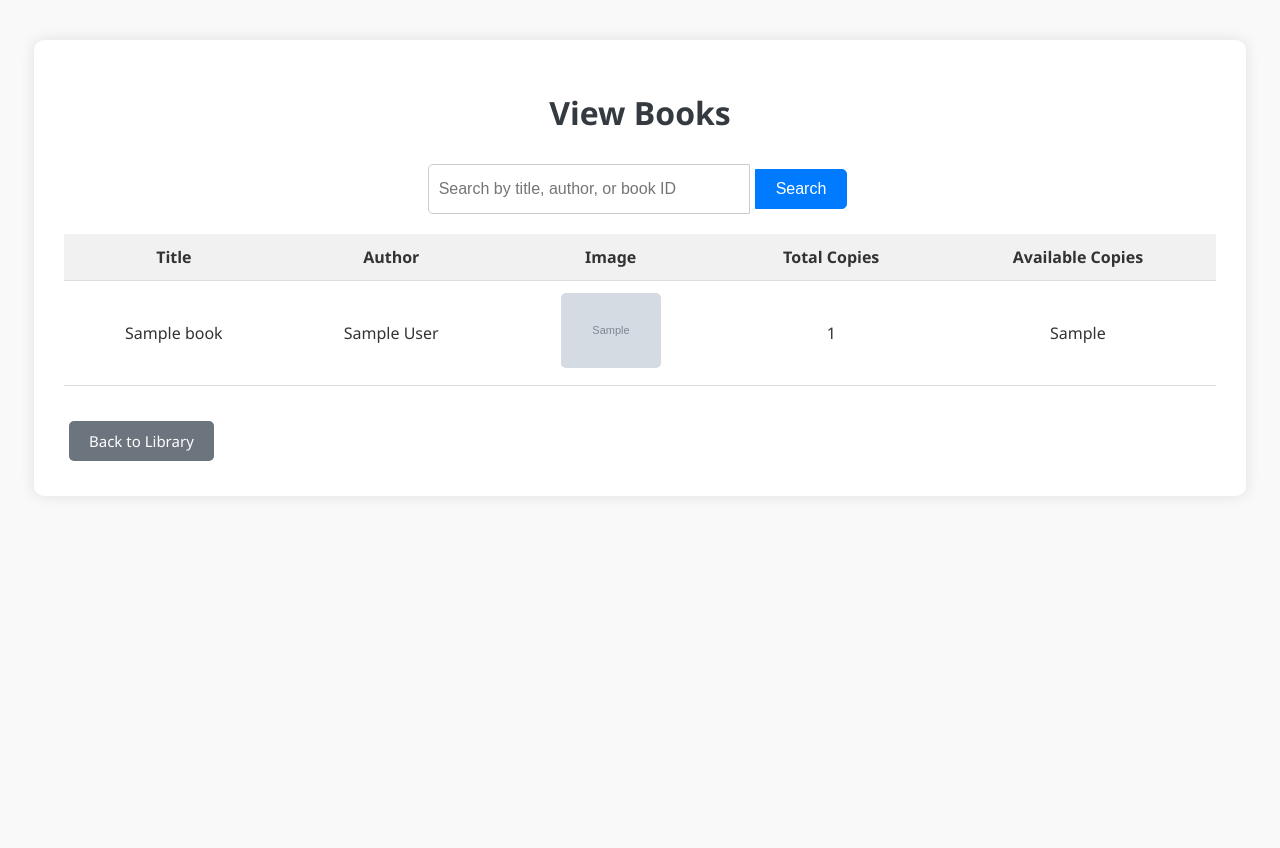
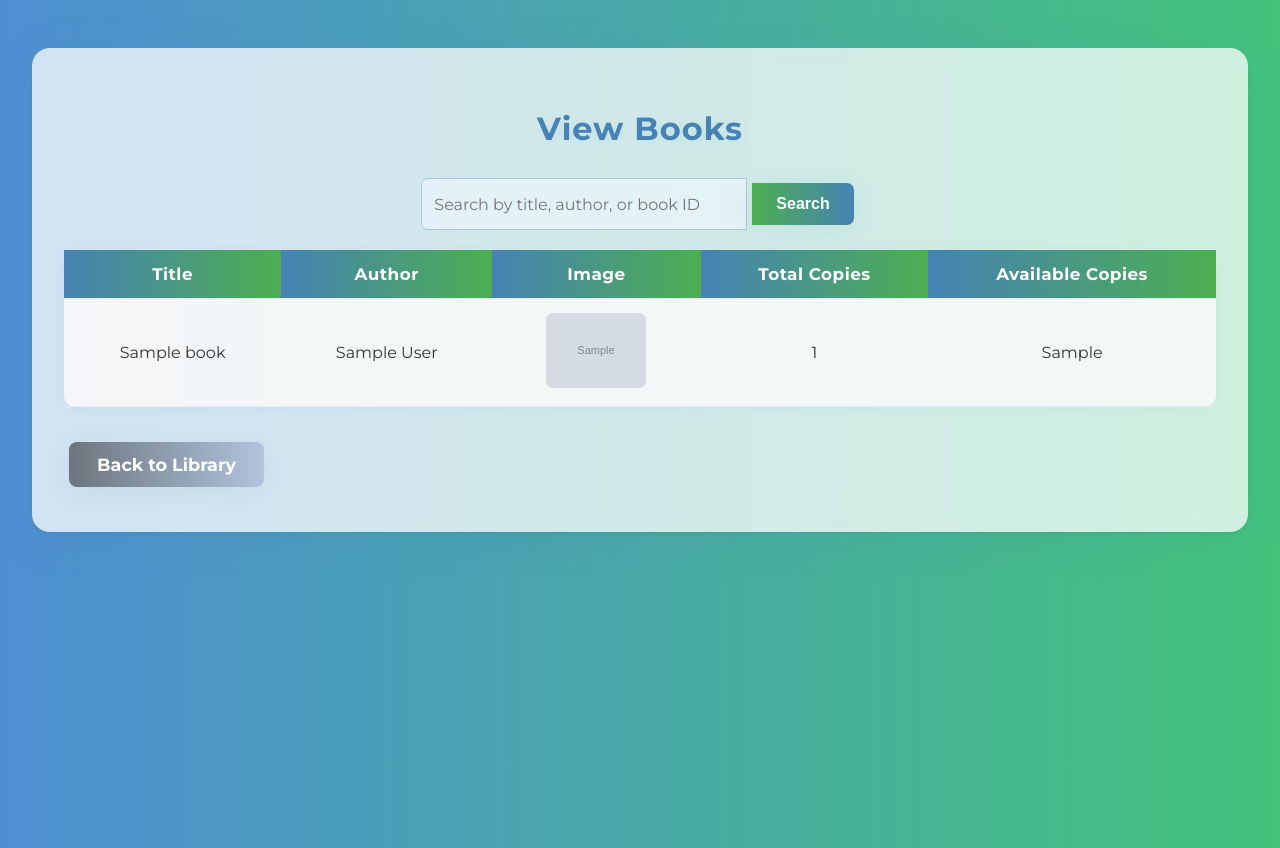
Before and after one commit to vidved123/MyLibrary, a Python web app: template templates/view_books.html in a window 1280 px wide. Before the commit the page ends 461 px from the top, so only its background shows below. Run offline with Jinja, Linux system fonts and the light colour scheme; the template is opened without the code that fills it: most values are stand-ins (such as "Sample title", 1, 10 or a date in 2020); grey boxes marked "Sample" are stand-in pictures.

Commit message:
Update ViewBooks.css

```diff
--- a/static/css/ViewBooks.css
+++ b/static/css/ViewBooks.css
@@ -1,26 +1,51 @@
-/* General page layout */
+@import url('https://fonts.googleapis.com/css2?family=Montserrat:wght@400;700&display=swap');
+
 body {
-    font-family: 'Segoe UI', Tahoma, Geneva, Verdana, sans-serif;
-    background-color: #f9f9f9;
+    font-family: 'Montserrat', 'Segoe UI', Tahoma, Geneva, Verdana, sans-serif;
+    background: linear-gradient(90deg, #4e8fd3 0%, #43c37b 100%);
     margin: 0;
     padding: 0;
     color: #333;
+    min-height: 100vh;
+    animation: fadeInBody 1s ease;
+}
+
+@keyframes fadeInBody {
+    from { opacity: 0; }
+    to { opacity: 1; }
 }
 
 .container {
     width: 90%;
     max-width: 1200px;
-    margin: 40px auto;
-    background: #fff;
-    padding: 30px;
-    border-radius: 10px;
-    box-shadow: 0 0 15px rgba(0,0,0,0.1);
+    margin: 48px auto;
+    background: rgba(255, 255, 255, 0.75);
+    padding: 40px 32px;
+    border-radius: 18px;
+    box-shadow: 0 8px 40px rgba(70, 130, 180, 0.13), 0 1.5px 4px rgba(0,0,0,0.07);
+    backdrop-filter: blur(8px);
+    animation: fadeInUp 1s 0.2s both;
+}
+
+@keyframes fadeInUp {
+    from { opacity: 0; transform: translateY(40px); }
+    to { opacity: 1; transform: translateY(0); }
 }
 
 h1 {
     text-align: center;
     margin-bottom: 30px;
-    color: #343a40;
+    color: #4682b4;
+    font-size: 2em;
+    font-weight: 700;
+    letter-spacing: 1px;
+    text-shadow: 1px 2px 12px rgba(70, 130, 180, 0.10);
+    animation: fadeInDown 1s 0.3s both;
+}
+
+@keyframes fadeInDown {
+    from { opacity: 0; transform: translateY(-30px); }
+    to { opacity: 1; transform: translateY(0); }
 }
 
 /* Search Form */
@@ -31,26 +56,41 @@ h1 {
 }
 
 .search-form input[type="text"] {
-    padding: 10px;
+    padding: 12px;
     font-size: 16px;
     width: 300px;
-    border: 1px solid #ccc;
-    border-radius: 5px 0 0 5px;
+    border: 1.5px solid #b0c4de;
+    border-radius: 7px 0 0 7px;
+    outline: none;
+    background: rgba(240, 248, 255, 0.6);
+    transition: border-color 0.3s, box-shadow 0.3s, background 0.3s;
+    font-family: inherit;
+}
+
+.search-form input[type="text"]:focus {
+    border-color: #4682b4;
+    background: #fff;
+    box-shadow: 0 0 0 2px #b0c4de33;
+}
+
+.search-form button {
+    padding: 12px 24px;
+    font-size: 16px;
+    background: linear-gradient(90deg, #4CAF50 0%, #4682b4 100%);
+    color: white;
+    border: none;
+    border-radius: 0 7px 7px 0;
+    cursor: pointer;
+    font-weight: 600;
+    box-shadow: 0 4px 24px rgba(70, 130, 180, 0.10);
+    transition: background 0.3s, transform 0.3s, box-shadow 0.3s;
     outline: none;
 }
 
-.search-form button {
-    padding: 10px 20px;
-    font-size: 16px;
-    background-color: #007bff;
-    color: white;
-    border: 1px solid #007bff;
-    border-radius: 0 5px 5px 0;
-    cursor: pointer;
-}
-
 .search-form button:hover {
-    background-color: #0056b3;
+    background: linear-gradient(90deg, #45a049 0%, #357ab8 100%);
+    box-shadow: 0 8px 32px rgba(70, 130, 180, 0.18);
+    transform: translateY(-2px) scale(1.03);
 }
 
 /* Table styling */
@@ -58,56 +98,75 @@ table {
     width: 100%;
     border-collapse: collapse;
     margin-bottom: 30px;
+    background: rgba(250,250,250,0.85);
+    border-radius: 12px;
+    box-shadow: 0 2px 12px rgba(70, 130, 180, 0.07);
+    animation: fadeIn 1s 0.5s both;
+}
+
+@keyframes fadeIn {
+    from { opacity: 0; }
+    to { opacity: 1; }
 }
 
 table th,
 table td {
-    padding: 12px 15px;
+    padding: 14px 18px;
     text-align: center;
-    border-bottom: 1px solid #ddd;
+    border-bottom: 1px solid #e0eafc;
 }
 
 table th {
-    background-color: #f1f1f1;
+    background: linear-gradient(90deg, #4682b4 0%, #4CAF50 100%);
+    color: #fff;
     font-weight: bold;
+    font-size: 1.05em;
+    letter-spacing: 0.5px;
 }
 
 table img {
     max-width: 100px;
     height: auto;
-    border-radius: 5px;
+    border-radius: 7px;
 }
 
 /* Buttons */
 button,
 a.back-button {
-    padding: 10px 20px;
-    font-size: 15px;
+    padding: 12px 28px;
+    font-size: 1.1em;
     margin: 5px;
-    border-radius: 5px;
+    border-radius: 8px;
     text-decoration: none;
     cursor: pointer;
     display: inline-block;
-    transition: background-color 0.3s ease;
+    font-weight: 600;
+    box-shadow: 0 4px 24px rgba(70, 130, 180, 0.10);
+    transition: background 0.3s, transform 0.3s, box-shadow 0.3s;
+    outline: none;
+    border: none;
 }
 
 .delete-button {
-    background-color: #dc3545;
+    background: linear-gradient(90deg, #dc3545 0%, #ff758c 100%);
     color: white;
-    border: none;
 }
 
 .delete-button:hover {
-    background-color: #c82333;
+    background: linear-gradient(90deg, #c82333 0%, #ff758c 100%);
+    box-shadow: 0 8px 32px rgba(220, 53, 69, 0.18);
+    transform: translateY(-2px) scale(1.03);
 }
 
 .back-button {
-    background-color: #6c757d;
+    background: linear-gradient(90deg, #6c757d 0%, #b0c4de 100%);
     color: white;
 }
 
 .back-button:hover {
-    background-color: #5a6268;
+    background: linear-gradient(90deg, #5a6268 0%, #b0c4de 100%);
+    box-shadow: 0 8px 32px rgba(70, 130, 180, 0.18);
+    transform: translateY(-2px) scale(1.03);
 }
 
 /* Flash messages */
@@ -150,50 +209,61 @@ a.back-button {
 
 /* Modal content box */
 .modal-content {
-    background: white;
+    background: rgba(255,255,255,0.95);
     padding: 30px;
-    border-radius: 10px;
+    border-radius: 12px;
     width: 90%;
     max-width: 400px;
     text-align: center;
-    box-shadow: 0 6px 20px rgba(0, 0, 0, 0.2);
+    box-shadow: 0 6px 20px rgba(70, 130, 180, 0.13);
 }
 
 /* Modal buttons */
 .modal-content button {
     margin: 10px;
-    padding: 10px 20px;
+    padding: 12px 28px;
     border: none;
     border-radius: 30px;
-    font-size: 16px;
+    font-size: 1.1em;
     font-weight: bold;
     cursor: pointer;
-    transition: all 0.3s ease;
+    transition: background 0.3s, transform 0.3s, box-shadow 0.3s;
+    outline: none;
+    box-shadow: 0 4px 24px rgba(70, 130, 180, 0.10);
 }
 
 /* Specific button styles */
 .modal-content button:nth-child(1) {
-    background-color: #ffc107;
+    background: linear-gradient(90deg, #ffc107 0%, #ffe082 100%);
     color: #212529;
 }
 .modal-content button:nth-child(1):hover {
-    background-color: #e0a800;
+    background: linear-gradient(90deg, #e0a800 0%, #ffe082 100%);
 }
 
 .modal-content button:nth-child(2) {
-    background-color: #dc3545;
+    background: linear-gradient(90deg, #dc3545 0%, #ff758c 100%);
     color: #fff;
 }
 .modal-content button:nth-child(2):hover {
-    background-color: #c82333;
+    background: linear-gradient(90deg, #c82333 0%, #ff758c 100%);
 }
 
 .modal-content button:nth-child(3) {
-    background-color: #6c757d;
+    background: linear-gradient(90deg, #6c757d 0%, #b0c4de 100%);
     color: white;
 }
 .modal-content button:nth-child(3):hover {
-    background-color: #5a6268;
+    background: linear-gradient(90deg, #5a6268 0%, #b0c4de 100%);
+}
+
+::-webkit-scrollbar {
+    width: 10px;
+    background: #e0eafc;
+}
+::-webkit-scrollbar-thumb {
+    background: #b0c4de;
+    border-radius: 8px;
 }
 
 /* Responsive adjustments */
@@ -205,7 +275,7 @@ a.back-button {
     .search-form input[type="text"],
     .search-form button {
         width: 100%;
-        border-radius: 5px;
+        border-radius: 7px;
         margin-bottom: 10px;
     }
 
```
